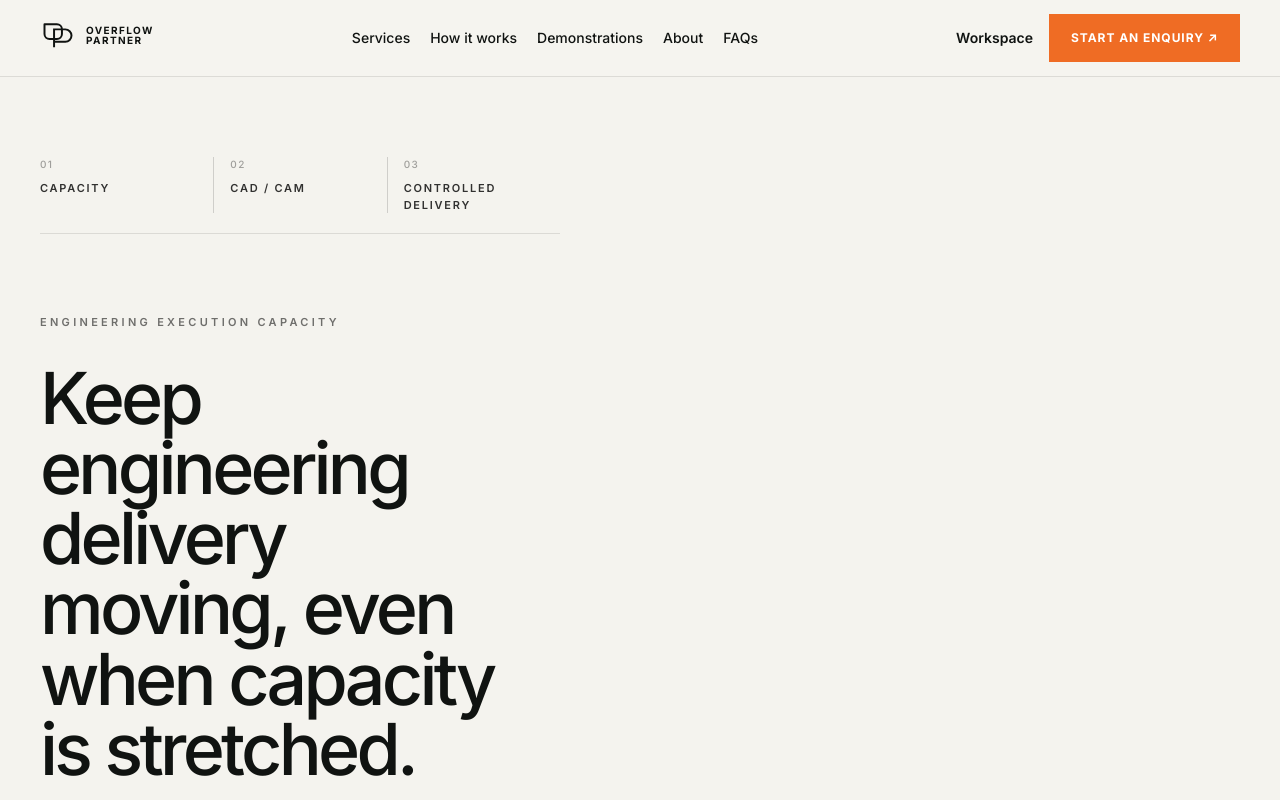
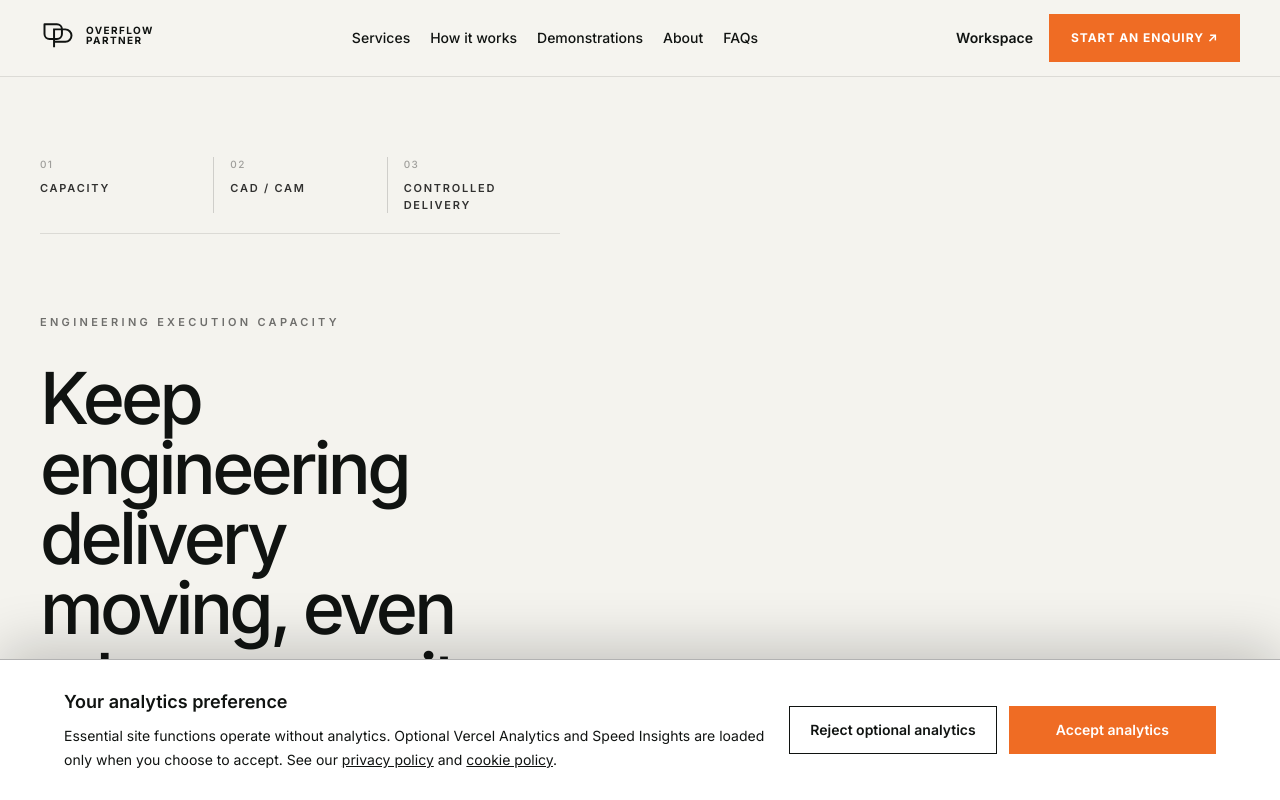
Before and after one commit to zeeshankhanminhas/Overflow-Partner, a Next.js app: page / in a window 1280 px wide. Shown: the top 800 px of the page. Built offline with nearby package versions, Linux system fonts and the light colour scheme; no server answers.

Commit message:
Make analytics truly opt-in and show fixed preferences banner

```diff
--- a/components/CookieConsent.tsx
+++ b/components/CookieConsent.tsx
@@ -1,49 +1,36 @@
 'use client';
-
 import Link from 'next/link';
-import { useEffect, useState } from 'react';
-
-const CONSENT_KEY = 'overflow_partner_cookie_consent';
-type ConsentChoice = 'accepted' | 'rejected';
-
-export default function CookieConsent() {
-  const [isVisible, setIsVisible] = useState(false);
-
-  useEffect(() => {
-    try {
-      const storedChoice = window.localStorage.getItem(CONSENT_KEY);
-      setIsVisible(storedChoice !== 'accepted' && storedChoice !== 'rejected');
-    } catch {
-      setIsVisible(true);
-    }
-  }, []);
-
-  function saveChoice(choice: ConsentChoice) {
-    try {
-      window.localStorage.setItem(CONSENT_KEY, choice);
-    } finally {
-      setIsVisible(false);
-    }
-  }
-
-  if (!isVisible) return null;
-
-  return (
-    <section className="cookie_banner border-t border-black bg-white px-5 py-5 text-black sm:px-6 md:px-10" aria-label="Cookie consent">
-      <div className="mx-auto grid max-w-7xl gap-4 md:grid-cols-[1fr_auto] md:items-center">
-        <div className="grid gap-2">
-          <p className="text-sm font-semibold uppercase text-black">Cookie preferences</p>
-          <p className="max-w-3xl text-sm leading-6 text-black">
-            Overflow Partner uses essential browser storage for the site to work. Optional analytics cookies are not loaded unless you consent. Read the{' '}
-            <Link className="font-medium text-black underline underline-offset-4" href="/privacy/">Privacy Policy</Link>{' '}and{' '}
-            <Link className="font-medium text-black underline underline-offset-4" href="/cookie-policy/">Cookie Policy</Link>.
-          </p>
-        </div>
-        <div className="grid gap-3 sm:grid-cols-2 md:min-w-[22rem]">
-          <button className="motion_button min-h-11 rounded-md bg-black px-5 py-3 text-sm font-medium uppercase text-white transition hover:bg-black" type="button" onClick={() => saveChoice('accepted')}>Accept Analytics</button>
-          <button className="motion_button min-h-11 rounded-md border border-black px-5 py-3 text-sm font-medium uppercase text-black transition hover:border-black" type="button" onClick={() => saveChoice('rejected')}>Reject Non-Essential</button>
-        </div>
+import {useEffect,useState} from 'react';
+import {Analytics} from '@vercel/analytics/next';
+import {SpeedInsights} from '@vercel/speed-insights/next';
+const KEY='overflow_partner_cookie_consent';
+type Choice='accepted'|'rejected'|null;
+export default function CookieConsent(){
+ const [choice,setChoice]=useState<Choice>(null);
+ const [ready,setReady]=useState(false);
+ const [showPreferences,setShowPreferences]=useState(false);
+ useEffect(()=>{
+  try{const stored=window.localStorage.getItem(KEY);if(stored==='accepted'||stored==='rejected')setChoice(stored);}
+  catch{ /* When storage is blocked, remain opted out. */ }
+  setReady(true);
+  const reopen=()=>setShowPreferences(true);
+  window.addEventListener('overflow:cookie-preferences',reopen);
+  return ()=>window.removeEventListener('overflow:cookie-preferences',reopen);
+ },[]);
+ function choose(value:'accepted'|'rejected'){
+  try{window.localStorage.setItem(KEY,value)}catch{/* Keep this session preference without persistence. */}
+  setChoice(value);setShowPreferences(false);
+ }
+ return <>
+  {ready&&choice==='accepted'?<><Analytics/><SpeedInsights/></>:null}
+  {ready&&(!choice||showPreferences)?<section role="region" aria-label="Analytics preferences" className="cookie_banner fixed bottom-0 left-0 right-0 z-[100] max-h-[80vh] overflow-y-auto border-t border-black/30 bg-white p-5 text-[#101311] shadow-[0_-12px_55px_rgba(0,0,0,.2)] sm:p-7">
+    <div className="mx-auto grid max-w-6xl gap-5 md:grid-cols-[1fr_auto] md:items-center">
+      <div><h2 className="text-lg font-semibold">Your analytics preference</h2><p className="mt-2 max-w-3xl text-sm leading-6">Essential site functions operate without analytics. Optional Vercel Analytics and Speed Insights are loaded only when you choose to accept. See our <Link className="underline" href="/privacy">privacy policy</Link> and <Link className="underline" href="/cookie-policy">cookie policy</Link>.</p></div>
+      <div className="grid gap-3 sm:grid-cols-2">
+        <button type="button" onClick={()=>choose('rejected')} className="min-h-12 border border-[#101311] px-5 py-3 text-sm font-semibold text-[#101311] hover:bg-[#f4f3ee]">Reject optional analytics</button>
+        <button type="button" onClick={()=>choose('accepted')} className="min-h-12 bg-[#ef6c24] px-5 py-3 text-sm font-semibold text-white hover:bg-[#b74a0f]">Accept analytics</button>
       </div>
-    </section>
-  );
+    </div>
+   </section>:null}
+ </>;
 }
```
